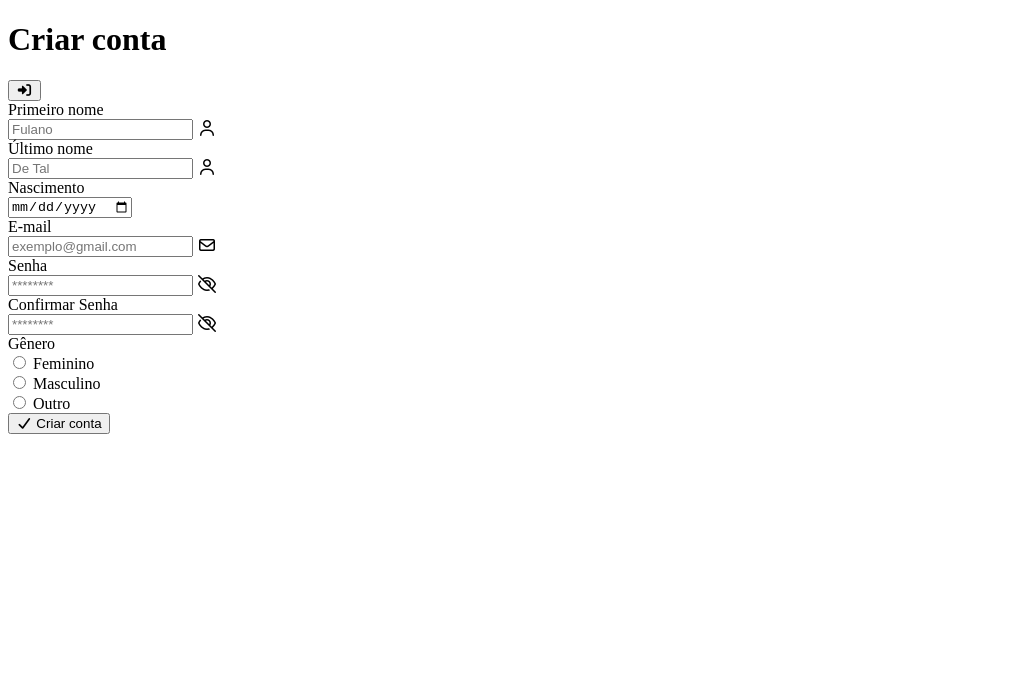
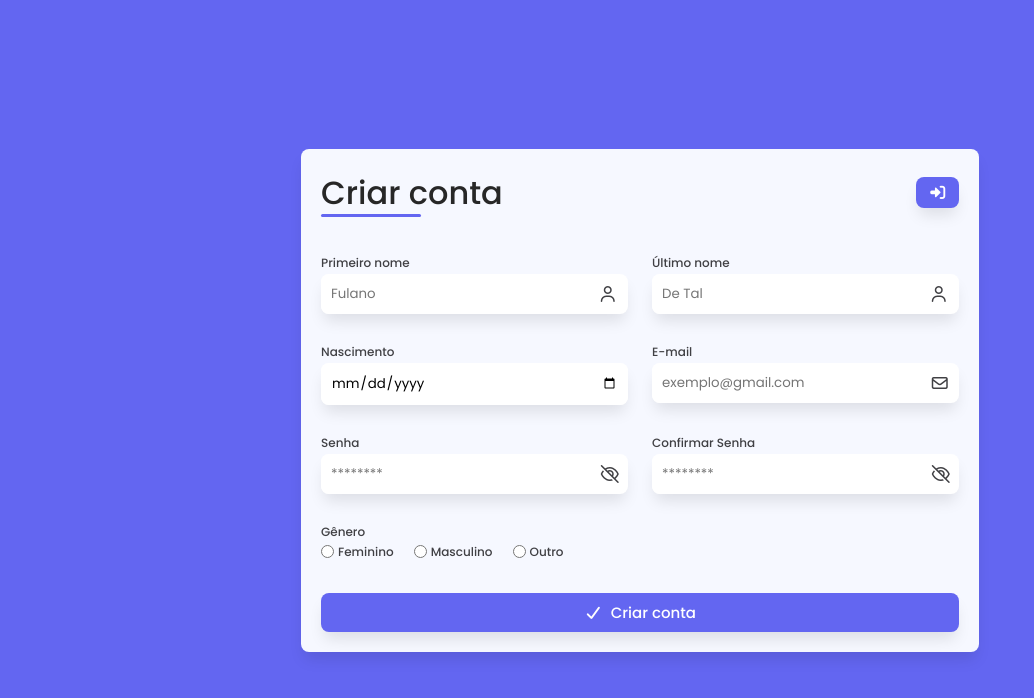
Before and after one commit to igoov/Formulario-de-Cadastro-Responsivo, a plain HTML site: page index.html in a window 1280 px wide. Shown: the whole page, without its empty margins (0-1034 px from the left). Drawn offline with Linux system fonts and the light colour scheme.

Commit message:
css finalizado

```diff
--- a/index.html
+++ b/index.html
@@ -8,132 +8,92 @@
     <link rel="stylesheet" href="https://cdnjs.cloudflare.com/ajax/libs/font-awesome/7.0.0/css/all.min.css">
 </head>
 <body>
-
-    <main id = "form_container">
-        <div id = "form_header">
-            <h1 id = "for_title">
-                Criar conta
-            </h1>
-            <button class = "bnt-default">
+    <main id="form_container">
+        <div id="form_header">
+            <h1 id="form_title">Criar conta</h1>
+            <button class="btn-default">
                 <i class="fa-solid fa-right-to-bracket"></i>
             </button>
         </div>
 
-        <form action="" id = "form">
-            <div id = "input_container">
+        <form action="" id="form">
+            <div id="input_container">
                 <div class="input_box">
-                    <label for="name" class="form_label">
-                        Primeiro nome
-                    </label>
-                    <div class="input_fiel">
+                    <label for="name" class="form-label">Primeiro nome</label>
+                    <div class="input-field">
                         <input type="text" name="name" id="name" class="form-control" placeholder="Fulano">
-
                         <i class="fa-regular fa-user"></i>
                     </div>
                 </div>
 
-                 <div class="input_box">
-                    <label for="last_name" class="form_label">
-                        Último nome
-                    </label>
-                    <div class="input_fiel">
+                <div class="input_box">
+                    <label for="last_name" class="form-label">Último nome</label>
+                    <div class="input-field">
                         <input type="text" name="last_name" id="last_name" class="form-control" placeholder="De Tal">
-
                         <i class="fa-regular fa-user"></i>
-                    </div>
-
-                </div>
-                     <div class="input_box">
-                    <label for="birthade" class="form_label">
-                        Nascimento
-                    </label>
-                    <div class="input_fiel">
-                        <input type="date" name="last_name" id="birthade" class="form-control" >
                     </div>
                 </div>
 
-                </div>
-                     <div class="input_box">
-                    <label for="email" class="form_label">
-                        E-mail
-                    </label>
-                    <div class="input_fiel">
-                        <input type="email" name="email" id="email" class="form-control" placeholder="exemplo@gmail.com">
-                          <i class="fa-regular fa-envelope"></i>
+                <div class="input_box">
+                    <label for="birthdate" class="form-label">Nascimento</label>
+                    <div class="input-field">
+                        <input type="date" name="birthdate" id="birthdate" class="form-control">
                     </div>
                 </div>
-                       </div>
-                     <div class="input_box">
-                    <label for="password" class="form_label">
-                        Senha
-                    </label>
-                    <div class="input_fiel">
-                        <input type="password" name="password" id="password" class="form-control" placeholder="********">
-                          <i class="fa-regular fa-eye-slash pass"></i>
+
+                <div class="input_box">
+                    <label for="email" class="form-label">E-mail</label>
+                    <div class="input-field">
+                        <input type="email" name="email" id="email" class="form-control" placeholder="exemplo@gmail.com">
+                        <i class="fa-regular fa-envelope"></i>
                     </div>
                 </div>
+
+                <div class="input_box">
+                    <label for="password" class="form-label">Senha</label>
+                    <div class="input-field">
+                        <input type="password" name="password" id="password" class="form-control" placeholder="********">
+                        <i class="fa-regular fa-eye-slash password-icon"></i>
                     </div>
-                       </div>
-                     <div class="input_box">
-                    <label for="password" class="form_label">
-                        Confirmar Senha
-                    </label>
-                    <div class="input_fiel">
+                </div>
+
+                <div class="input_box">
+                    <label for="confirm_password" class="form-label">Confirmar Senha</label>
+                    <div class="input-field">
                         <input type="password" name="confirm_password" id="confirm_password" class="form-control" placeholder="********">
-                          <i class="fa-regular fa-eye-slash pass"></i>
+                        <i class="fa-regular fa-eye-slash password-icon"></i>
                     </div>
                 </div>
 
                 <div class="radio-container">
-                    <label for="form_label">Gênero</label>
-                    <div id= gender_inputs>
+                    <label class="form-label">Gênero</label>
+                    <div id="gender_inputs">
                         <div class="radio-box">
-                            <input
-                                type="radio"
-                                name="gender"
-                                id="female"
-                                class="form-control"
-                                value="female" >
-
-                            <label for="female" class="form_label">
-                                Feminino
-                            </label>
+                            <input type="radio" name="gender" id="female" class="form-control" value="female">
+                            <label for="female" class="form-label">Feminino</label>
                         </div>
 
-                         <div class="radio-box">
-                            <input
-                                type="radio"
-                                name="gender"
-                                id="other"
-                                class="form-control"
-                                value="male" >
-
-                            <label for="male" class="form_label">
-                                Masculino
-                            </label>
+                        <div class="radio-box">
+                            <input type="radio" name="gender" id="male" class="form-control" value="male">
+                            <label for="male" class="form-label">Masculino</label>
                         </div>
 
-                             <div class="radio-box">
-                            <input
-                                type="radio"
-                                name="gender"
-                                id="other"
-                                class="form-control"
-                                value="other" >
-
-                            <label for="other" class="form_label">
-                                Outro
-                            </label>
+                        <div class="radio-box">
+                            <input type="radio" name="gender" id="other" class="form-control" value="other">
+                            <label for="other" class="form-label">Outro</label>
                         </div>
                     </div>
                 </div>
             </div>
-        <button type="submit" class="bnt-default">
-            <i class="fa-solid fa-check"></i>
-            Criar conta
-        </button>
+
+            <button type="submit" class="btn-default">
+                <i class="fa-solid fa-check"></i>
+                Criar conta
+            </button>
         </form>
     </main>
 
+    <script src="script.js
+    "></script>
 </body>
 </html>
--- a/style.css
+++ b/style.css
@@ -0,0 +1,169 @@
+@import url('https://fonts.googleapis.com/css2?family=Poppins:ital,wght@0,100;0,200;0,300;0,400;0,500;0,600;0,700;0,800;0,900;1,100;1,200;1,300;1,400;1,500;1,600;1,700;1,800;1,900&display=swap');
+
+* {
+    margin: 0;
+    padding: 0;
+    box-sizing: border-box;
+    font-family: 'Poppins', sans-serif;
+}
+
+body {
+    display: flex;
+    justify-content: center;
+    align-items: center;
+    min-height: 100vh;
+    background-color: #6366f1;
+}
+
+.btn-default {
+    background-color: #6366f1;
+    display: flex;
+    align-items: center;
+    justify-content: center;
+    border: none;
+    padding: 8px 12px;
+    border-radius: 8px;
+    font-size: 15px;
+    font-weight: 500;
+    color: #ffffff;
+    cursor: pointer;
+    gap: 8px;
+    height: fit-content;
+    box-shadow: 0px 10px 15px -3px rgba(0, 0, 0, 0.1);
+    transition: background-color 0.3s ease;
+}
+
+.btn-default:hover {
+    background-color: #818cf8;
+}
+
+#form_container {
+    display: flex;
+    flex-direction: column;
+    gap: 32px;
+    height: 100%;
+    background-color: #f6f8ff;
+    padding: 20px;
+    border-radius: 8px;
+    box-shadow: 0px 10px 15px -3px rgba(0, 0, 0, 0.1);
+}
+
+#form_header {
+    display: flex;
+    justify-content: space-between;
+    align-items: center;
+}
+
+#form_title {
+    font-weight: 500;
+    color: #272727;
+    position: relative;
+}
+
+#form_title::after {
+    content: '';
+    position: absolute;
+    width: 100px;
+    height: 3px;
+    border-radius: 30px;
+    background-color: #6366f1;
+    left: 0;
+    bottom: 0;
+}
+
+#form {
+    display: flex;
+    justify-content: space-between;
+    flex-direction: column;
+    gap: 32px;
+    height: 100%;
+}
+
+#input_container {
+    display: grid;
+    gap: 24px;
+}
+
+.form-label {
+    font-size: 12px;
+    color: #404044;
+    font-weight: 500;
+}
+
+.input-field {
+    display: flex;
+    align-items: center;
+    background-color: #ffff;
+    border-radius: 8px;
+    box-shadow: 0px 10px 15px -3px rgba(0, 0, 0, 0.1);
+}
+
+.input-field i {
+    display: flex;
+    align-items: center;
+    width: 30px;
+    height: 20px;
+    color: #404044;
+}
+
+.form-control {
+    padding: 10px;
+    width: 100%;
+    border: none;
+    border-radius: 8px;
+}
+
+.input-field .password-icon:hover {
+    cursor: pointer;
+    color: #676770;
+}
+
+.form-control:focus {
+    outline: none;
+}
+
+.input-box .input-field:focus-within {
+    outline: 2px solid #6366f1;
+}
+
+input:-webkit-autofill {
+    -webkit-box-shadow: 0 0 0 1000px white inset !important;
+    color: #000;
+}
+
+.radio-container {
+    grid-column: span 2;
+}
+
+#gender_inputs {
+    display: flex;
+    gap: 20px;
+}
+
+.radio-box {
+    display: flex;
+    gap: 4px;
+    align-items: center;
+}
+
+.form-control[type="radio"] {
+    accent-color: #6366f1;
+}
+
+@media screen and (max-width: 500px) {
+    #form_container {
+        width: 100%;
+        min-height: 100vh;
+        padding: 32px;
+    }
+
+    #input_container {
+        display: flex;
+        flex-direction: column;
+        gap: 38px;
+    }
+
+    .form-control[type="date"] {
+        background-color: #fff;
+    }
+}
```
